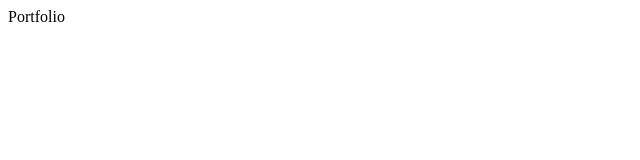
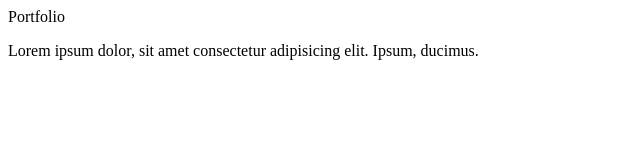
Before and after one commit to gharamiananda/portfolio, a plain HTML site: page index.html in a window 1280 px wide. Shown: the whole page, without its empty margins (0-640 px from the left). Drawn offline with Linux system fonts and the light colour scheme.

Commit message:
para added

```diff
--- a/index.html
+++ b/index.html
@@ -8,5 +8,6 @@
 </head>
 <body>
     Portfolio
+    <p>Lorem ipsum dolor, sit amet consectetur adipisicing elit. Ipsum, ducimus.</p>
 </body>
 </html>
```
